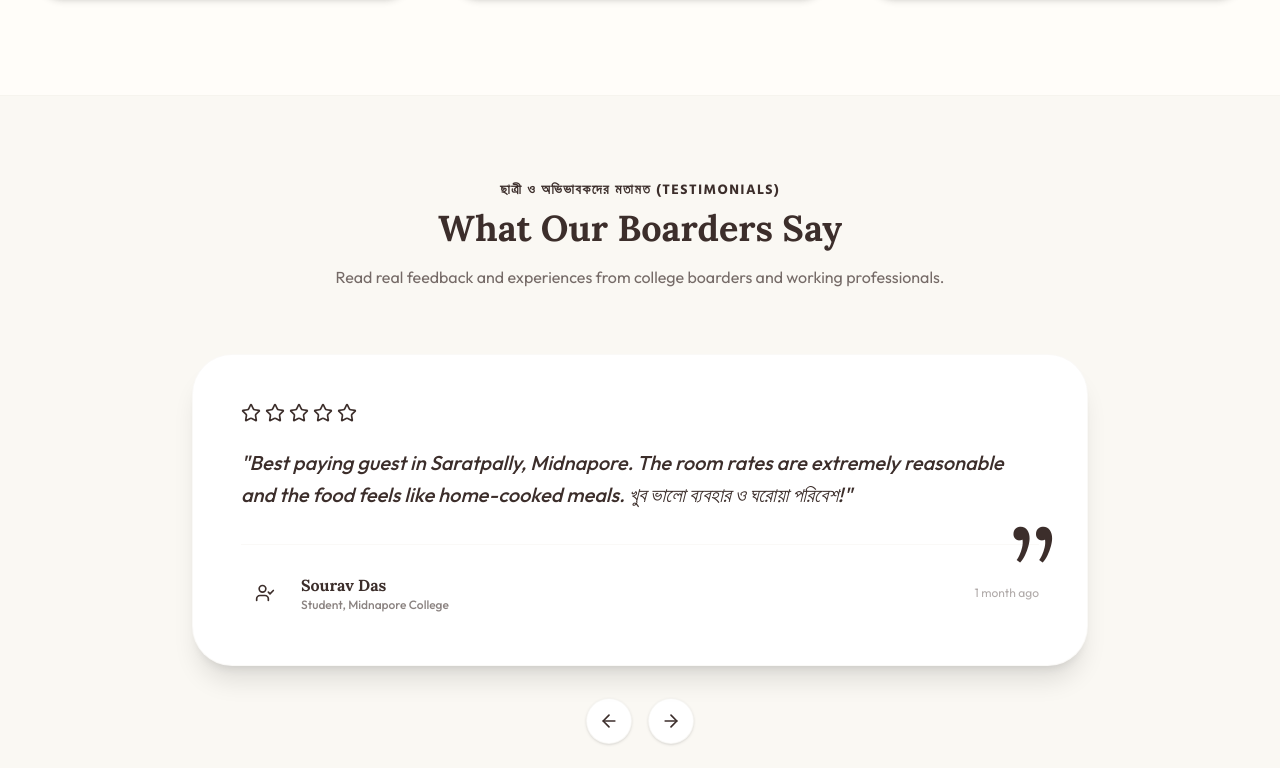
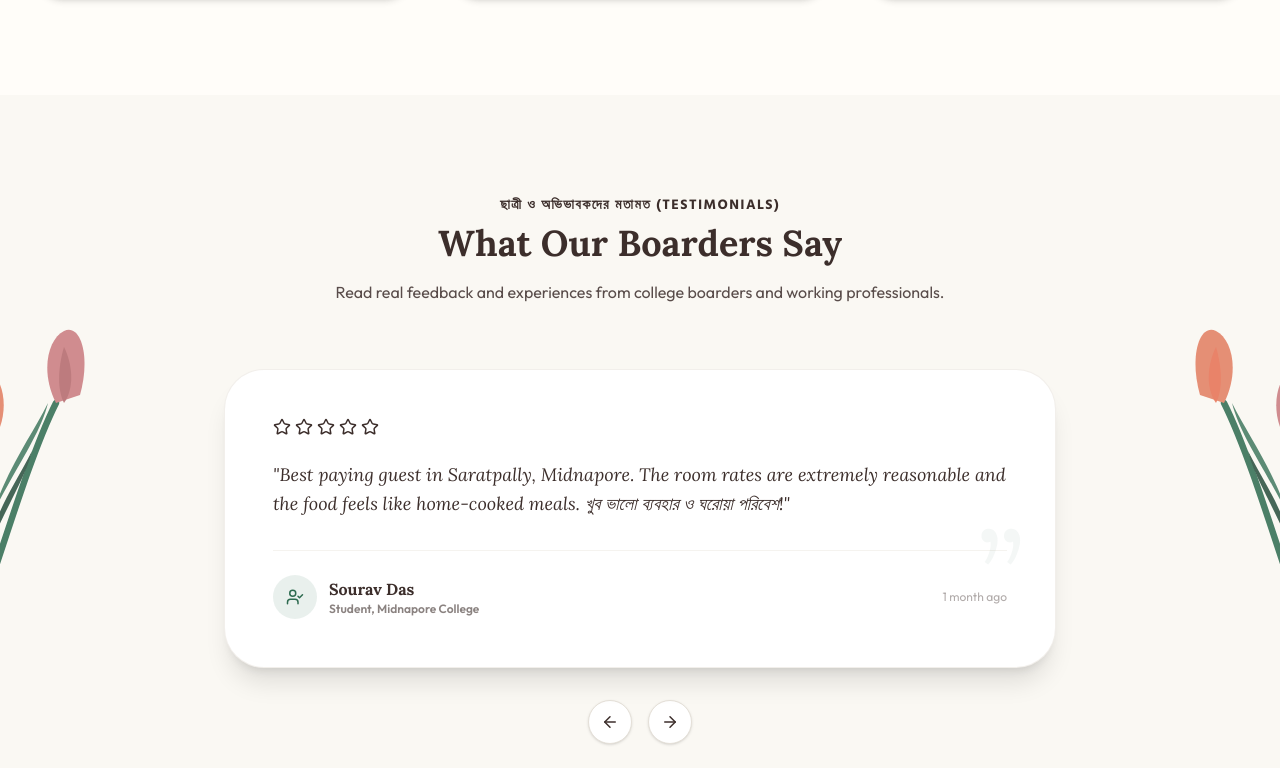
Before and after one commit to adeditsmsg-oss/kanak-mess, a Next.js app: page /kanak-mess/ in a window 1280 px wide. Shown: the part 5612-6380 px from the top of the page. Built offline with nearby package versions, Linux system fonts and the light colour scheme.

Commit message:
Upload src/components/Testimonials.tsx to main (Next.js layout upgrade)

```diff
--- a/src/components/Testimonials.tsx
+++ b/src/components/Testimonials.tsx
@@ -1,5 +1,8 @@
+'use client';
+
 import React, { useState } from 'react';
 import { Star, ArrowLeft, ArrowRight, UserCheck } from 'lucide-react';
+import { TulipLeft, TulipRight } from './FlowerAccent';
 
 export default function Testimonials() {
   const reviews = [
@@ -20,16 +23,9 @@ export default function Testimonials() {
     {
       name: 'Rahul Paul',
       role: 'Competitive Exam Aspirant',
-      rating: 4,
+      rating: 5,
       comment: 'Highly recommended mess option! Consistent meals are served hot daily. Security is strictly maintained, making it ideal for job aspirants. মেস ওনার খুব হেল্পফুল!',
       date: '2 months ago'
-    },
-    {
-      name: 'Anirban Sen',
-      role: 'University Student',
-      rating: 5,
-      comment: 'Clean and peaceful rooms with stable Wi-Fi. The daily mess dining area is spacious and hygiene is properly maintained. মেদিনীপুরের অন্যতম সেরা মেস!',
-      date: '2 weeks ago'
     }
   ];
 
@@ -44,50 +40,50 @@ export default function Testimonials() {
   };
 
   return (
-    <section id="testimonials" className="py-20 bg-ivory text-charcoalText border-t border-greyBorder/20 alpana-pattern">
-      <div className="max-w-7xl mx-auto px-4 sm:px-6 lg:px-8">
+    <section id="testimonials" className="py-24 bg-creamBg text-charcoalText relative overflow-hidden">
+
+      <TulipLeft />
+      <TulipRight />
+
+      <div className="max-w-4xl mx-auto px-6 sm:px-8 relative z-10">
 
         {/* Title */}
         <div className="text-center max-w-3xl mx-auto mb-16">
-          <span className="text-sm font-bold uppercase tracking-widest text-goldBrand font-bengali">ছাত্রী ও অভিভাবকদের মতামত (Testimonials)</span>
-          <h2 className="text-3xl sm:text-4xl font-bold mt-2">What Our Boarders Say</h2>
-          <p className="text-charcoalText/70 mt-4 leading-relaxed">
+          <span className="text-sm font-bold uppercase tracking-widest text-accentRose font-bengali">ছাত্রী ও অভিভাবকদের মতামত (Testimonials)</span>
+          <h2 className="text-3xl sm:text-4xl font-extrabold text-primaryGreen mt-2 font-serif">What Our Boarders Say</h2>
+          <p className="text-charcoalText/85 mt-4 leading-relaxed text-sm sm:text-base">
             Read real feedback and experiences from college boarders and working professionals.
           </p>
         </div>
 
-        {/* Testimonial slider / grid */}
-        <div className="relative max-w-4xl mx-auto">
+        {/* Testimonial slider */}
+        <div className="relative">
 
-          {/* Card Container */}
-          <div className="bg-white p-8 sm:p-12 rounded-[2.5rem] shadow-xl border border-greyBorder/20 relative min-h-[300px] flex flex-col justify-between">
-            <div className="space-y-6">
+          <div className="bg-whitePure p-8 sm:p-12 rounded-[2.5rem] shadow-xl border border-greyBorder/50 relative min-h-[280px] flex flex-col justify-between">
+            <div className="space-y-6 text-left">
 
-              {/* Rating stars */}
+              {/* Stars */}
               <div className="flex items-center space-x-1 text-goldBrand">
                 {[...Array(reviews[currentIndex].rating)].map((_, i) => (
-                  <Star key={i} size={20} className="fill-goldBrand text-goldBrand" />
-                ))}
-                {[...Array(5 - reviews[currentIndex].rating)].map((_, i) => (
-                  <Star key={i} size={20} className="text-greyBorder/40" />
+                  <Star key={i} size={18} className="fill-goldBrand text-goldBrand" />
                 ))}
               </div>
 
-              {/* Review Text */}
-              <p className="text-lg sm:text-xl font-medium text-charcoalText italic leading-relaxed">
+              {/* Text */}
+              <p className="text-base sm:text-lg font-medium text-charcoalText italic leading-relaxed font-serif">
                 "{reviews[currentIndex].comment}"
               </p>
             </div>
 
-            {/* Author info */}
-            <div className="mt-8 pt-6 border-t border-greyBorder/20 flex flex-col sm:flex-row sm:items-center sm:justify-between gap-4">
+            {/* Author */}
+            <div className="mt-8 pt-6 border-t border-greyBorder/40 flex flex-col sm:flex-row sm:items-center sm:justify-between gap-4 text-left">
               <div className="flex items-center space-x-3">
-                <div className="w-12 h-12 rounded-full bg-terracotta/10 text-terracotta flex items-center justify-center">
-                  <UserCheck size={20} />
+                <div className="w-11 h-11 rounded-full bg-primaryGreen/10 text-primaryGreen flex items-center justify-center">
+                  <UserCheck size={18} />
                 </div>
                 <div>
-                  <h4 className="font-bold text-primaryDark text-base">{reviews[currentIndex].name}</h4>
-                  <p className="text-xs text-charcoalText/60 font-medium">{reviews[currentIndex].role}</p>
+                  <h4 className="font-bold text-primaryGreen text-sm sm:text-base font-serif">{reviews[currentIndex].name}</h4>
+                  <p className="text-xs text-charcoalText/60 font-semibold">{reviews[currentIndex].role}</p>
                 </div>
               </div>
 
@@ -96,27 +92,27 @@ export default function Testimonials() {
               </div>
             </div>
 
-            {/* Floating decorative elements */}
-            <div className="absolute bottom-6 right-8 text-terracotta/5 text-9xl font-serif pointer-events-none select-none">
+            {/* Quotes Background accent */}
+            <div className="absolute bottom-6 right-8 text-primaryGreen/5 text-9xl font-serif pointer-events-none select-none">
               ”
             </div>
           </div>
 
-          {/* Navigation Buttons */}
+          {/* Navigation Controls */}
           <div className="flex justify-center space-x-4 mt-8">
             <button
               onClick={prevSlide}
-              className="p-3 bg-white border border-greyBorder/30 hover:border-terracotta hover:text-terracotta rounded-full text-charcoalText transition-colors shadow-sm"
+              className="p-3 bg-whitePure border border-greyBorder hover:border-primaryGreen hover:text-primaryGreen rounded-full text-charcoalText transition-colors shadow-sm"
               aria-label="Previous Testimonial"
             >
-              <ArrowLeft size={20} />
+              <ArrowLeft size={18} />
             </button>
             <button
               onClick={nextSlide}
-              className="p-3 bg-white border border-greyBorder/30 hover:border-terracotta hover:text-terracotta rounded-full text-charcoalText transition-colors shadow-sm"
+              className="p-3 bg-whitePure border border-greyBorder hover:border-primaryGreen hover:text-primaryGreen rounded-full text-charcoalText transition-colors shadow-sm"
               aria-label="Next Testimonial"
             >
-              <ArrowRight size={20} />
+              <ArrowRight size={18} />
             </button>
           </div>
 
```
